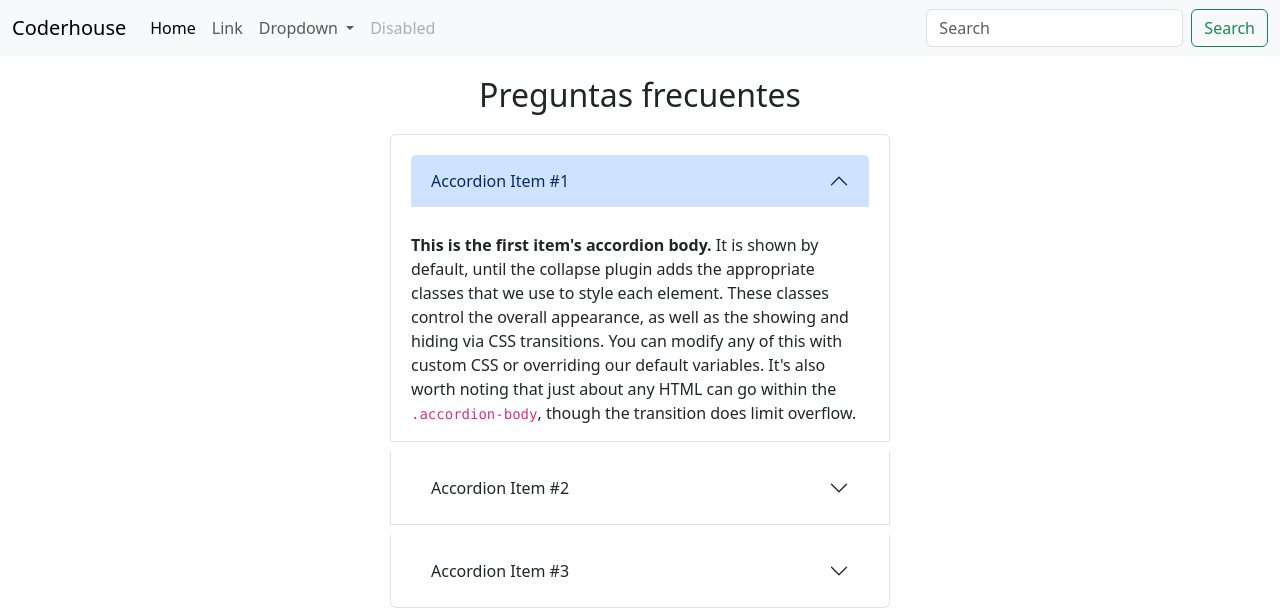
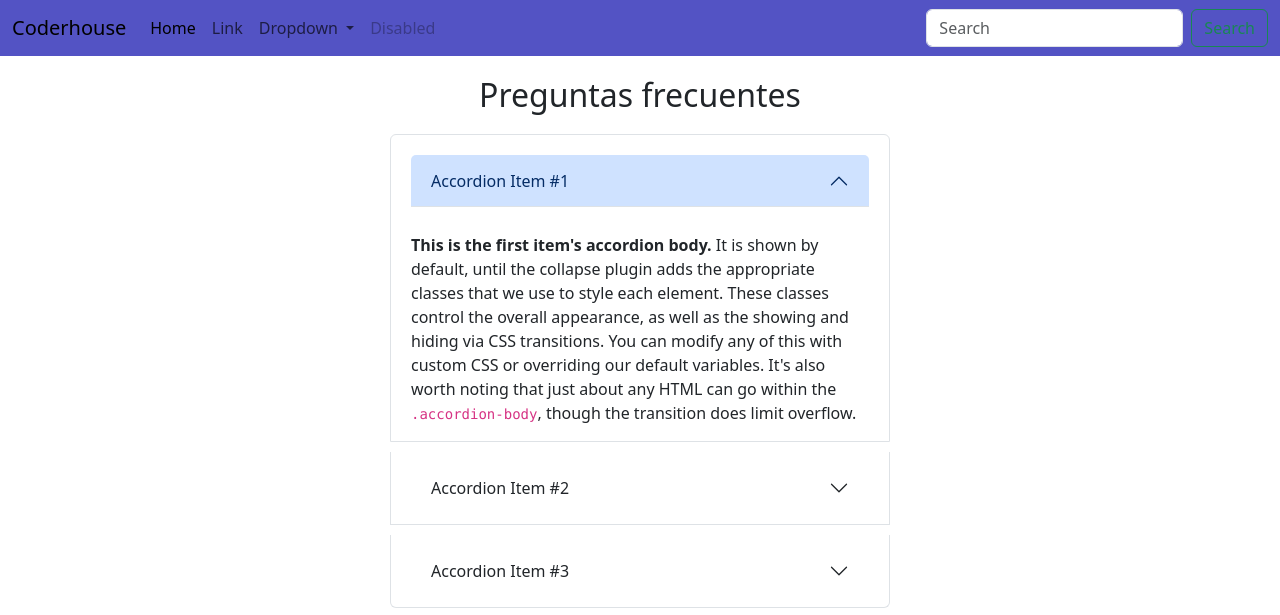
Before and after one commit to EstebanJCuello/clase-10-test, a plain HTML site: page index.html in a window 1280 px wide. Shown: the top 615 px of the page. Drawn offline with nearby package versions, Linux system fonts and the light colour scheme.

Commit message:
estrenando linea azul

```diff
--- a/css/style.css
+++ b/css/style.css
@@ -20,3 +20,6 @@ h2{
     flex-direction: column;
     justify-content: flex-end;
 }
+.bg-body-tertiary {
+    background-color: rgb(83, 83, 196) !important;
+}
```
